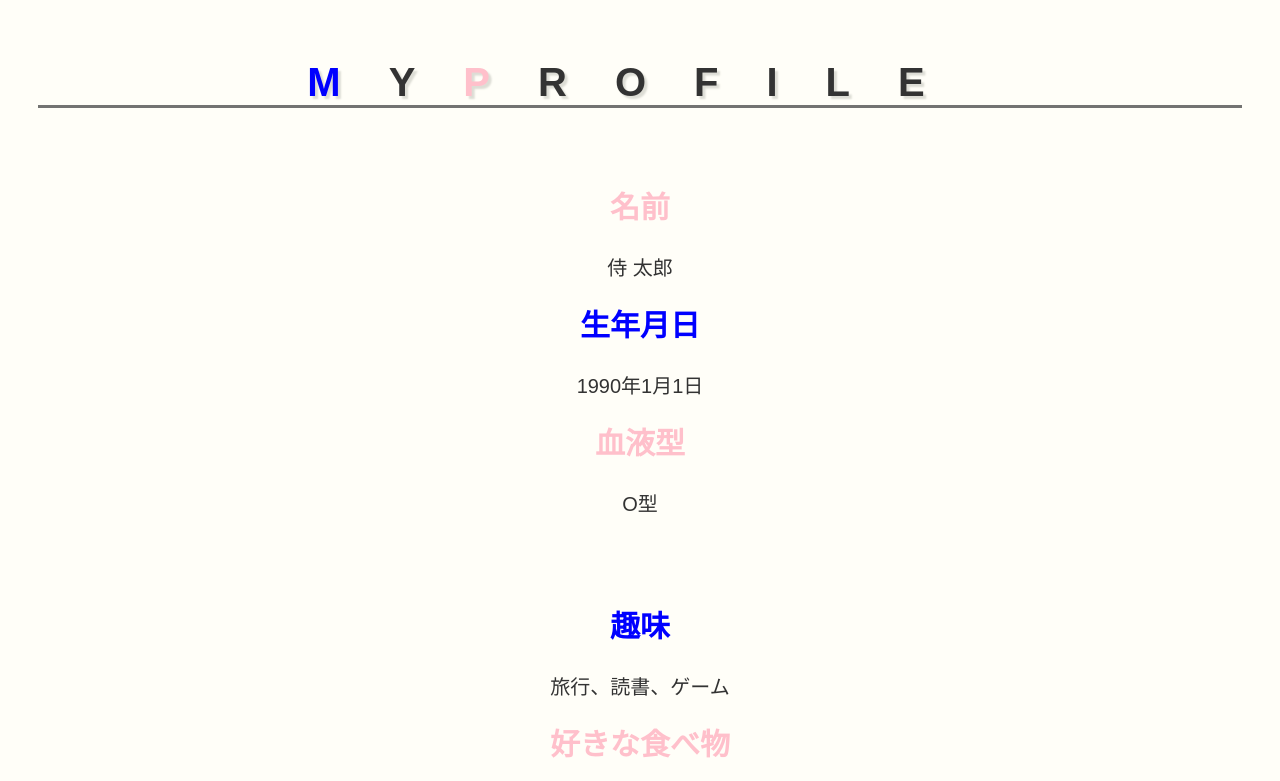
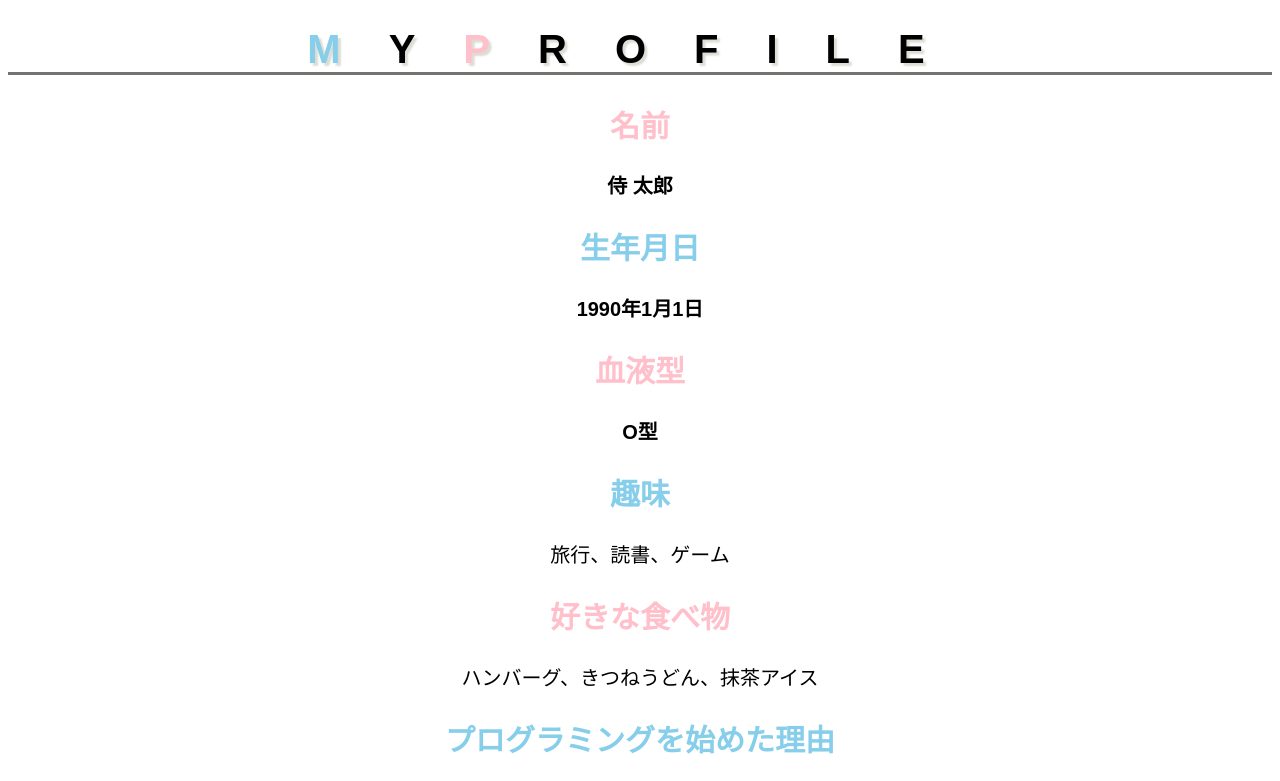
Before and after one commit to knm-0125/html-css-basic-kadai, a plain HTML site: page kadai_015/kadai_015.html in a window 1280 px wide. Shown: the top 781 px of the page. Drawn offline with Linux system fonts and the light colour scheme.

Commit message:
Add files via upload

```diff
--- a/kadai_015/style.css
+++ b/kadai_015/style.css
@@ -1,40 +1,28 @@
 html {
-  font-family: "Arial" , "Meiryo" , sans-serif;
   font-size: 20px;
+}
+
+body {
+  font-family:"Arial", "Meiryo", sans-serif;
   text-align: center;
-  background-color: #fffef8;
-  color: #333;
-  padding: 30px;
 }
 
 h1 {
   font-family: "Josefin Sans" , sans-serif;
   font-size: 2rem;
   letter-spacing: 1.2em;
-  text-align: center;
   text-shadow: 3px 3px 2px rgb(221,221,213);
-  margin-top: 30px;
-  margin-bottom: 30px;
   border-bottom: solid 3px rgb(115,115,114);
 }
 
-h2 {
-  font-size: 1.5em;
-  margin-top: 20px;
-}
-
 .blue {
-  color: blue;
+  color: skyblue;
 }
 
 .pink {
   color: rgb(255, 192, 203);
 }
 
-#basic {
-  text-align: center;
-  border-radius: 12px;
-  padding: 25px;
-  margin: 0 auto 40px;
-  max-width: 400px;
- }
+#basic > p {
+  font-weight: bold;
+}
```
